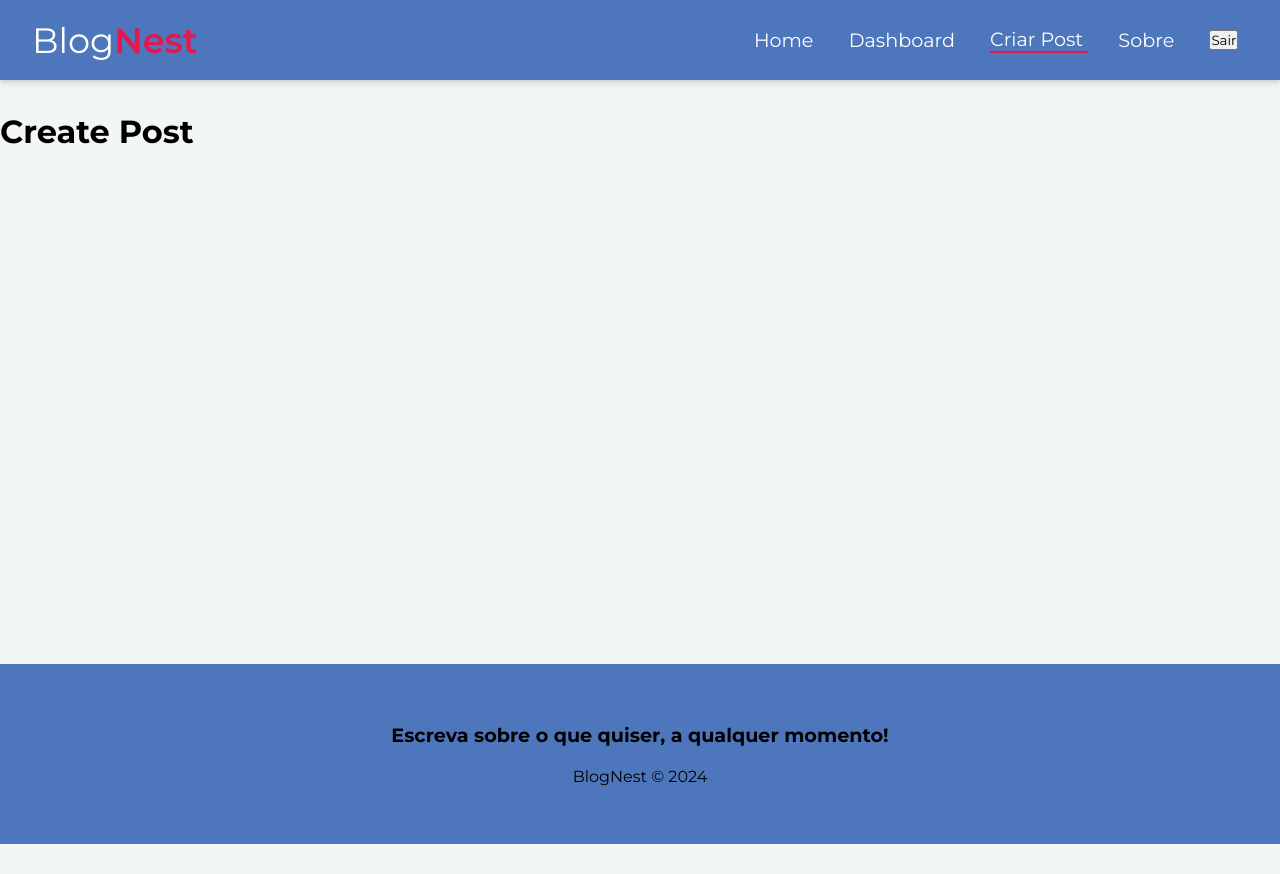
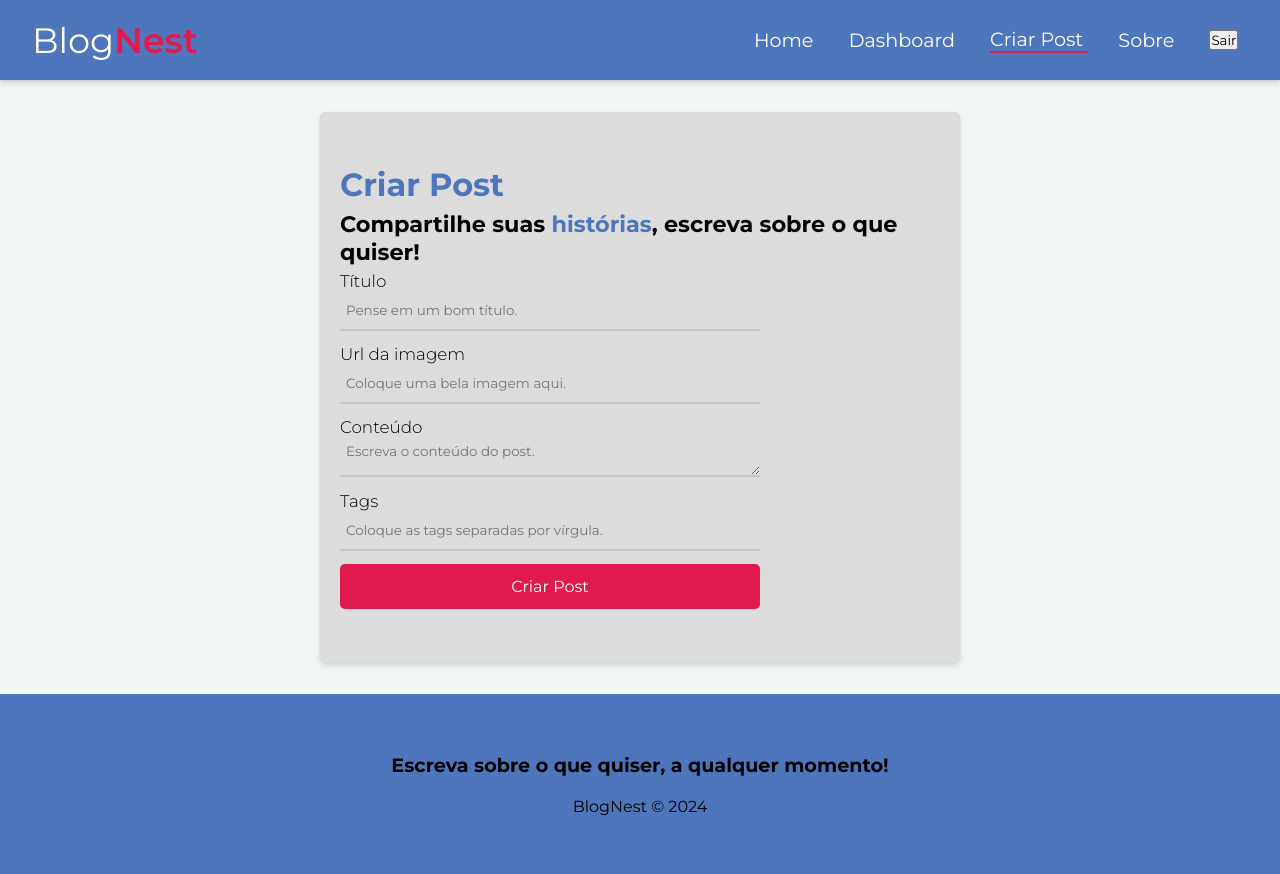
Before and after one commit to emersonjuunior/blognest, a React app in the folder blognest/: page /posts/create in a window 1280 px wide. Before the commit the page ends 844 px from the top, so only its background shows below. Built offline with nearby package versions, Linux system fonts and the light colour scheme; no server answers; sample sign-in values are in the browser's storage; the HTML template or start-up script is replaced by a standard one; a web font is replaced by a local one.

Commit message:
Funcionalidade de criar posts

```diff
--- a/blognest/src/firebase/config.js
+++ b/blognest/src/firebase/config.js
@@ -1,4 +1,5 @@
 import { initializeApp } from "firebase/app";
+import { getAuth } from "firebase/auth";
 import { getFirestore } from "firebase/firestore";
 
 const firebaseConfig = {
@@ -12,6 +13,8 @@ const firebaseConfig = {
 
 const app = initializeApp(firebaseConfig);
 
+const auth = getAuth(app);
+
 const db = getFirestore(app);
 
-export {db}
+export { db, auth };
--- a/blognest/src/hooks/useAuthentication.jsx
+++ b/blognest/src/hooks/useAuthentication.jsx
@@ -1,4 +1,4 @@
-import { db } from "../firebase/config";
+import { db, auth } from "../firebase/config";
 
 import {
   getAuth,
@@ -18,8 +18,6 @@ export const useAuthentication = () => {
   // clean up
   // deal with memory leak
   const [cancelled, setCancelled] = useState(false);
-
-  const auth = getAuth();
 
   function checkIfIsCancelled() {
     if (cancelled) {
@@ -70,6 +68,30 @@ export const useAuthentication = () => {
     signOut(auth);
   };
 
+  // login
+  const login = async (data) => {
+    checkIfIsCancelled();
+    setLoading(true);
+    setError(false);
+
+    try {
+      await signInWithEmailAndPassword(auth, data.email, data.password);
+      setLoading(false);
+    } catch (error) {
+      let systemErrorMessage;
+
+      if (error.code === "auth/invalid-credential") {
+        systemErrorMessage =
+          "Credenciais inválidas. Por favor, verifique suas informações.";
+      } else {
+        systemErrorMessage = error.message;
+      }
+
+      setError(systemErrorMessage);
+      setLoading(false);
+    }
+  };
+
   useEffect(() => {
     return () => setCancelled(true);
   }, []);
@@ -80,5 +102,6 @@ export const useAuthentication = () => {
     error,
     loading,
     logout,
+    login,
   };
 };
--- /dev/null
+++ b/blognest/src/hooks/useInsertDocument.jsx
@@ -0,0 +1,60 @@
+import { useState, useEffect, useReducer } from "react";
+import { db } from "../firebase/config";
+import { collection, addDoc, Timestamp } from "firebase/firestore";
+
+const initialState = {
+  loading: null,
+  error: null,
+};
+
+const insertReducer = (state, action) => {
+  switch (action.type) {
+    case "LOADING":
+      return { loading: true, error: null };
+    case "INSERTED_DOC":
+      return { loading: false, error: null };
+    case "ERROR":
+      return { loading: false, error: action.payload };
+    default:
+      return state;
+  }
+};
+
+export const useInsertDocument = (docCollection) => {
+  const [response, dispatch] = useReducer(insertReducer, initialState);
+
+  // deal with memory leak
+  const [cancelled, setCancelled] = useState(false);
+
+  const checkCancelBeforeDispatch = (action) => {
+    if (!cancelled) {
+      dispatch(action);
+    }
+  };
+
+  const insertDocument = async (document) => {
+    checkCancelBeforeDispatch({ type: "LOADING" });
+
+    try {
+      const newDocument = { ...document, createdAt: Timestamp.now() };
+
+      const insertedDocument = await addDoc(
+        collection(db, docCollection),
+        newDocument
+      );
+
+      checkCancelBeforeDispatch({
+        type: "INSERTED_DOC",
+        payload: insertedDocument,
+      });
+    } catch (error) {
+      checkCancelBeforeDispatch({ type: "ERROR", payload: error.message });
+    }
+  };
+
+  useEffect(() => {
+    return () => setCancelled(true);
+  }, []);
+
+  return { insertDocument, response };
+};
--- a/blognest/src/index.css
+++ b/blognest/src/index.css
@@ -58,7 +58,7 @@ nav button:hover {
   color: #ddd;
 }
 
-input {
+input, textarea {
   border: none;
   height: 40px;
   width: 70%;
@@ -69,8 +69,15 @@ input {
   padding: 6px;
 }
 
-input:focus {
+input:focus, textarea:focus {
   border-bottom-color: #4e76bc;
+}
+
+textarea {
+  max-width: 70%;
+  min-width: 70%;
+  min-height: 40px;
+  max-height: 100px;
 }
 
 .submit-btn {
--- a/blognest/src/pages/CreatePost/CreatePost.jsx
+++ b/blognest/src/pages/CreatePost/CreatePost.jsx
@@ -1,9 +1,118 @@
 import styles from "./CreatePost.module.css";
+import { useState } from "react";
+import { useNavigate } from "react-router-dom";
+import { useAuthValue } from "../../context/AuthContext";
+import { useInsertDocument } from "../../hooks/useInsertDocument";
 
 const CreatePost = () => {
-  return <div>
-    <h1>Create Post</h1>
-  </div>;
+  const [title, setTitle] = useState("");
+  const [image, setImage] = useState("");
+  const [body, setBody] = useState("");
+  const [tags, setTags] = useState([]);
+  const [formError, setFormError] = useState("");
+
+  const { user } = useAuthValue();
+
+  const { insertDocument, response } = useInsertDocument("posts");
+
+  const navigate = useNavigate()
+
+  const handleSubmit = (e) => {
+    e.preventDefault();
+    setFormError("");
+
+    // validate image url
+    try {
+      new URL(image);
+    } catch (error) {
+      setFormError("Por favor, coloque uma url válida.");
+    }
+
+    // create tags array
+    const tagsArray = tags.split(",").map((tag) => tag.trim().toLowerCase());
+
+    // check all the values
+    if(!title || !image || !tags || !body){
+      setFormError("Por favor, preencha todos os campos.")
+    }
+
+    insertDocument({
+      title,
+      image,
+      body,
+      tagsArray,
+      uid: user.uid,
+      createdBy: user.displayName,
+    });
+
+    // redirect to home page
+    navigate("/")
+
+  };
+
+  return (
+    <section className={styles.create_post}>
+      <div className={styles.create_post_wrapper}>
+        <div className={styles.create_post_titles}>
+          <h1>Criar Post</h1>
+          <h2>
+            Compartilhe suas <span>histórias</span>, escreva sobre o que quiser!
+          </h2>
+        </div>
+        <form onSubmit={handleSubmit}>
+          <label>
+            <span>Título</span>
+            <input
+              type="text"
+              name="title"
+              required
+              placeholder="Pense em um bom título."
+              value={title}
+              onChange={(e) => setTitle(e.target.value)}
+            />
+          </label>
+          <label>
+            <span>Url da imagem</span>
+            <input
+              type="text"
+              name="image"
+              required
+              placeholder="Coloque uma bela imagem aqui."
+              value={image}
+              onChange={(e) => setImage(e.target.value)}
+            />
+          </label>
+          <label>
+            <span>Conteúdo</span>
+            <textarea
+              name="body"
+              required
+              placeholder="Escreva o conteúdo do post."
+              value={body}
+              onChange={(e) => setBody(e.target.value)}
+            />
+          </label>
+          <label>
+            <span>Tags</span>
+            <input
+              type="text"
+              name="tags"
+              required
+              placeholder="Coloque as tags separadas por vírgula."
+              value={tags}
+              onChange={(e) => setTags(e.target.value)}
+            />
+          </label>
+          <button type="submit" className="submit-btn">
+            Criar Post
+          </button>
+          {response.error && <p className="error">{response.error}</p>}
+          {formError && <p className="error">{formError}</p>}
+          {response.loading && <p>Aguarde...</p>}
+        </form>
+      </div>
+    </section>
+  );
 };
 
 export default CreatePost;
--- a/blognest/src/pages/CreatePost/CreatePost.module.css
+++ b/blognest/src/pages/CreatePost/CreatePost.module.css
@@ -0,0 +1,38 @@
+.create_post,
+form,
+label {
+  display: flex;
+  flex-direction: column;
+}
+
+.create_post {
+  align-items: center;
+  justify-content: center;
+  border-radius: 5px;
+  width: 50vw;
+  height: 550px;
+  margin: 0 auto;
+  background-color: #dcdcdc;
+  padding: 20px;
+  box-shadow: 0 4px 6px rgba(0, 0, 0, 0.1), 0 1px 3px rgba(0, 0, 0, 0.08);
+}
+
+.create_post h1,
+.create_post h2 {
+  margin-bottom: 0.2em;
+}
+
+.create_post h1,
+.create_post h2 span {
+  color: #4e76bc;
+  font-weight: 700;
+}
+
+label {
+  font-size: 1.05em;
+  font-weight: 300;
+}
+
+.create_post button {
+    width: 70%;
+}
--- a/blognest/src/pages/Login/Login.jsx
+++ b/blognest/src/pages/Login/Login.jsx
@@ -1,11 +1,77 @@
 import styles from "./Login.module.css"
+import { useAuthentication } from "../../hooks/useAuthentication";
+import { useState, useEffect } from "react";
 
 const Login = () => {
+  const [email, setEmail] = useState("");
+  const [password, setPassword] = useState("");
+  const [error, setError] = useState("");
+
+  const { login, error: authError, loading } = useAuthentication();
+
+  const handleSubmit = async (e) => {
+    e.preventDefault();
+
+    setError("");
+
+    const user = {
+      email,
+      password,
+    };
+
+    const res = await login(user);
+
+    setEmail("");
+    setPassword("");
+  };
+
+  useEffect(() => {
+    if (authError) {
+      setError(authError);
+    }
+  }, [authError]);
+
   return (
-    <div>
-      <h2>Login</h2>
-    </div>
-  )
+    <section className={styles.login}>
+      <div id={styles.login_wrapper}>
+        <div className={styles.login_titles}>
+          <h1>Login</h1>
+          <h2>
+            Entre para continuar <span>escrevendo</span> histórias!
+          </h2>
+        </div>
+        <form onSubmit={handleSubmit}>
+          <label>
+            <span>Email:</span>
+            <input
+              onChange={(e) => setEmail(e.target.value)}
+              value={email}
+              type="email"
+              name="email"
+              required
+              placeholder="Insira seu email"
+            />
+          </label>
+          <label>
+            <span>Senha:</span>
+            <input
+              onChange={(e) => setPassword(e.target.value)}
+              value={password}
+              type="password"
+              name="password"
+              required
+              placeholder="Insira sua senha"
+            />
+          </label>
+          <button type="submit" className="submit-btn">
+            Entrar
+          </button>
+          {error && <p className="error">{error}</p>}
+          {loading && <p>Aguarde...</p>}
+        </form>
+      </div>
+    </section>
+  );
 }
 
 export default Login
--- a/blognest/src/pages/Login/Login.module.css
+++ b/blognest/src/pages/Login/Login.module.css
@@ -0,0 +1,38 @@
+.login,
+form,
+label {
+  display: flex;
+  flex-direction: column;
+}
+
+.login {
+  align-items: start;
+  justify-content: center;
+  border-radius: 5px;
+  width: 55vw;
+  height: 500px;
+  margin: 0 auto;
+  background-image: url("./login.svg");
+  background-repeat: no-repeat;
+  background-position: right;
+  background-color: #dcdcdc;
+  padding: 30px;
+  box-shadow: 0 4px 6px rgba(0, 0, 0, 0.1), 0 1px 3px rgba(0, 0, 0, 0.08);
+
+}
+
+.login_titles h1,
+.login_titles h2 {
+  margin-bottom: 0.4em;
+}
+
+.login_titles h1,
+.login_titles h2 span {
+  color: #4e76bc;
+  font-weight: 700;
+}
+
+label {
+  font-size: 1.05em;
+  font-weight: 300;
+}
--- a/blognest/src/pages/Register/Register.module.css
+++ b/blognest/src/pages/Register/Register.module.css
@@ -21,11 +21,6 @@ label {
 
 }
 
-#register_wrapper {
-  display: flex;
-  flex-direction: column;
-}
-
 .register_titles h1,
 .register_titles h2 {
   margin-bottom: 0.2em;
```
Also changed, not shown: blognest/public/login.svg (added).
